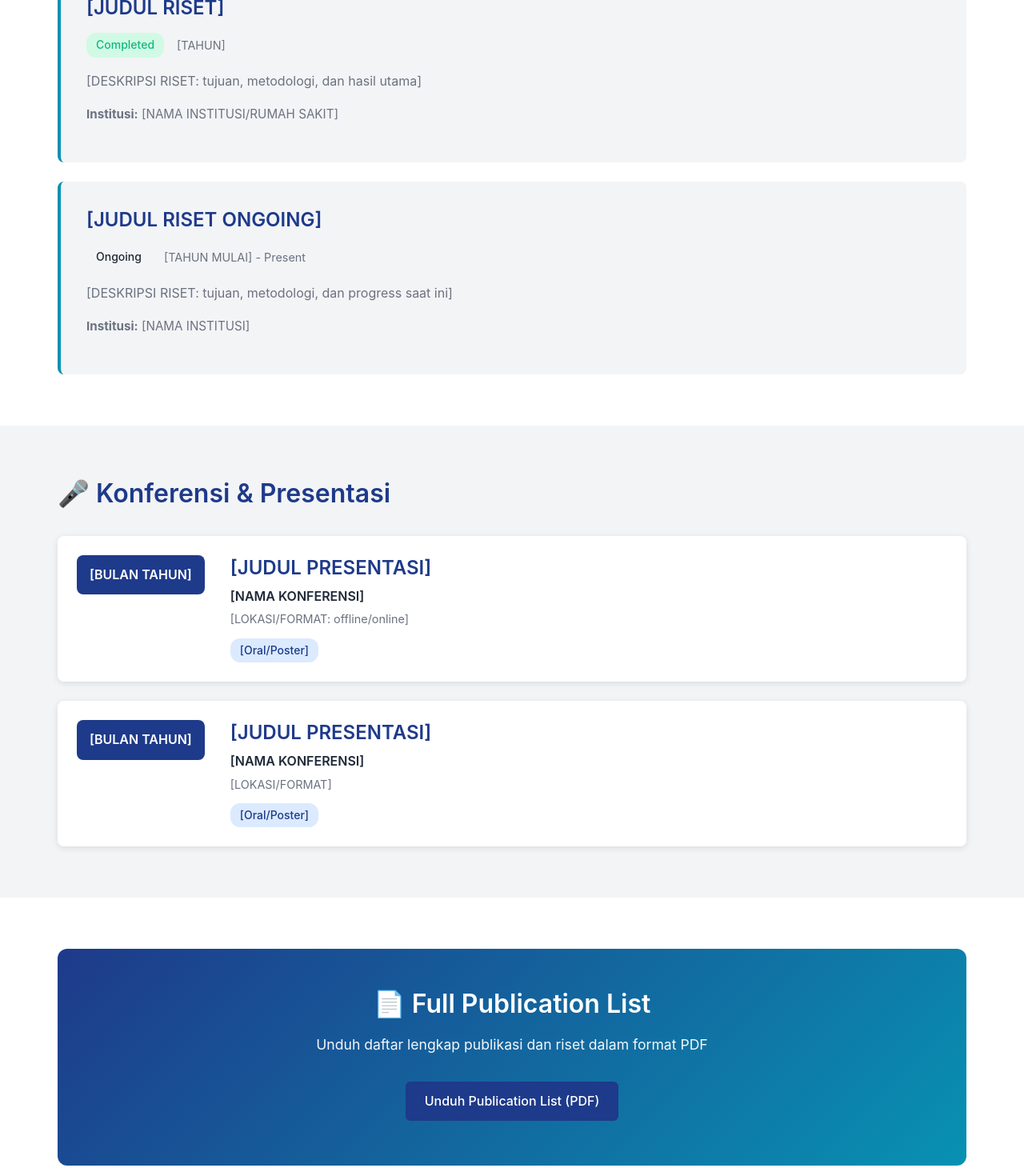
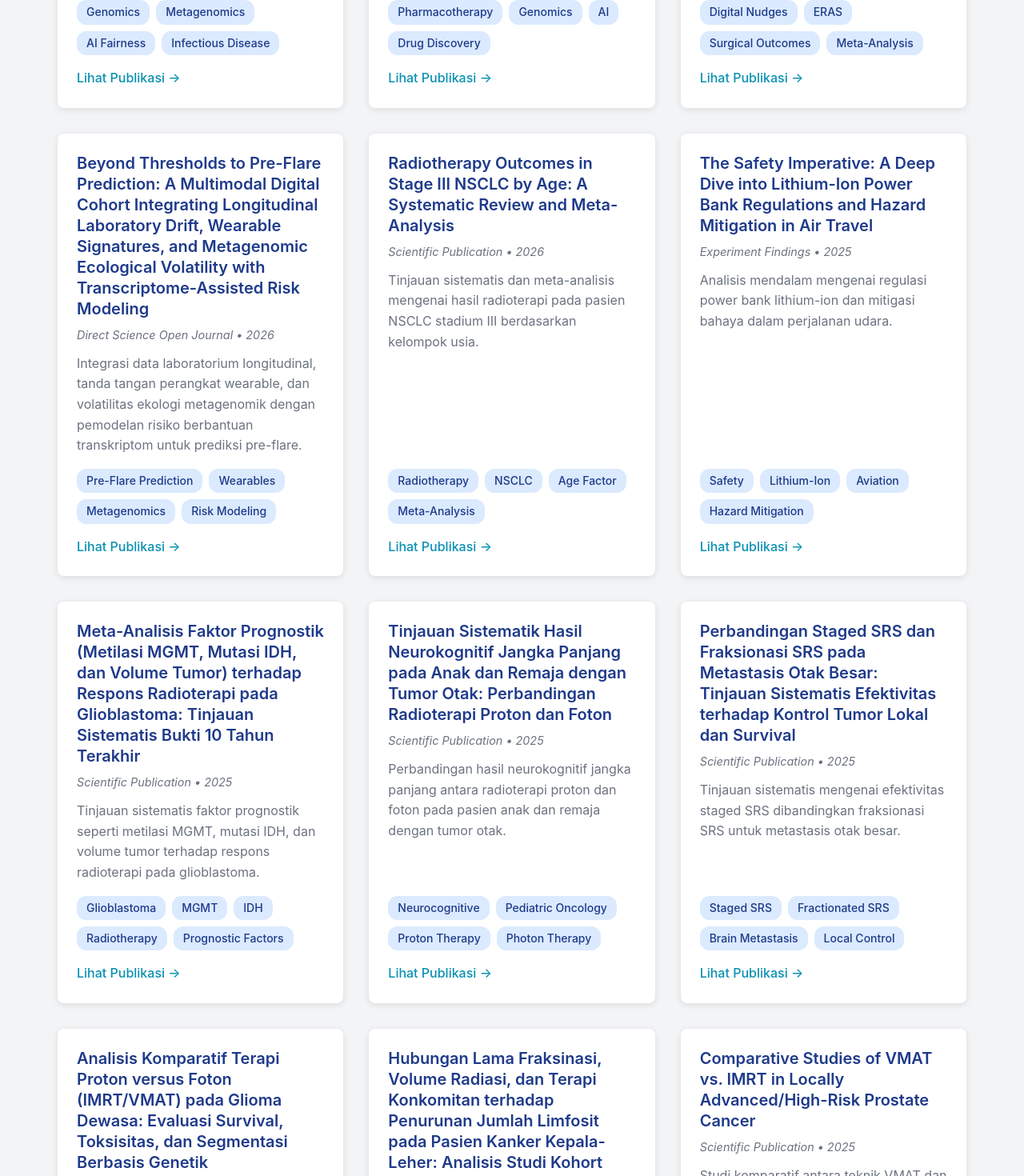
Before and after one commit to sobri3195/LPDP-Onkrad-Sobri, a React (Vite) app: page /publications in a window 1280 px wide. Shown: the part 960-2430 px from the top of the page at 80% size. Built offline with nearby package versions, Linux system fonts and the light colour scheme.

Commit message:
Add new publications and research items to portfolio

```diff
--- a/src/data/publications.json
+++ b/src/data/publications.json
@@ -1,11 +1,164 @@
 [
   {
-    "title": "[JUDUL PUBLIKASI]",
-    "journal": "[NAMA JURNAL]",
-    "year": "[TAHUN]",
-    "description": "Ringkasan singkat publikasi: tujuan riset, metodologi, dan hasil utama.",
-    "tags": ["[Topik 1]", "[Topik 2]", "[Metodologi]"],
-    "doi": "https://doi.org/[DOI_NUMBER]",
+    "type": "journal",
+    "title": "When Genes Meet Environmental Shocks: A Spatiotemporal Cohort Linking Pathogen Phylogenetics, Metagenomic Ecology, and Triage Algorithm Fairness Drift to Predict Incident Cardiometabolic and Infectious Outcomes",
+    "journal": "Scientific Publication",
+    "year": "2026",
+    "description": "Penelitian kohort spasiotemporal yang menghubungkan filogenetika patogen, ekologi metagenomik, dan pergeseran keadilan algoritma triase untuk memprediksi hasil kardiometabolik dan infeksi.",
+    "tags": ["Genomics", "Metagenomics", "AI Fairness", "Infectious Disease"],
+    "doi": "#",
+    "status": "Published"
+  },
+  {
+    "type": "journal",
+    "title": "Sequence Matters in Real-World Pharmacotherapy: Medication Switching Trajectories, Genomic/Transcriptomic Assembly Signatures, and AI-Driven Drug Discovery for Predicting Adverse Outcomes in a Digital Cohort",
+    "journal": "Journal of Innovation & Knowledge",
+    "year": "2026",
+    "description": "Studi tentang lintasan penggantian obat, tanda tangan perakitan genomik/transkriptomik, dan penemuan obat berbasis AI untuk memprediksi hasil buruk dalam kohort digital.",
+    "tags": ["Pharmacotherapy", "Genomics", "AI", "Drug Discovery"],
+    "doi": "#",
+    "status": "Published"
+  },
+  {
+    "type": "journal",
+    "title": "Digital Nudges to Improve ERAS Compliance and Surgical Outcomes: A Systematic Review and Meta-Analysis",
+    "journal": "Direct Science Open Journal",
+    "year": "2026",
+    "description": "Tinjauan sistematis dan meta-analisis tentang penggunaan dorongan digital (digital nudges) untuk meningkatkan kepatuhan ERAS dan hasil pembedahan.",
+    "tags": ["Digital Nudges", "ERAS", "Surgical Outcomes", "Meta-Analysis"],
+    "doi": "#",
+    "status": "Published"
+  },
+  {
+    "type": "journal",
+    "title": "Beyond Thresholds to Pre-Flare Prediction: A Multimodal Digital Cohort Integrating Longitudinal Laboratory Drift, Wearable Signatures, and Metagenomic Ecological Volatility with Transcriptome-Assisted Risk Modeling",
+    "journal": "Direct Science Open Journal",
+    "year": "2026",
+    "description": "Integrasi data laboratorium longitudinal, tanda tangan perangkat wearable, dan volatilitas ekologi metagenomik dengan pemodelan risiko berbantuan transkriptom untuk prediksi pre-flare.",
+    "tags": ["Pre-Flare Prediction", "Wearables", "Metagenomics", "Risk Modeling"],
+    "doi": "#",
+    "status": "Published"
+  },
+  {
+    "type": "journal",
+    "title": "Radiotherapy Outcomes in Stage III NSCLC by Age: A Systematic Review and Meta-Analysis",
+    "journal": "Scientific Publication",
+    "year": "2026",
+    "description": "Tinjauan sistematis dan meta-analisis mengenai hasil radioterapi pada pasien NSCLC stadium III berdasarkan kelompok usia.",
+    "tags": ["Radiotherapy", "NSCLC", "Age Factor", "Meta-Analysis"],
+    "doi": "#",
+    "status": "Published"
+  },
+  {
+    "type": "conference",
+    "title": "Di Balik Citra PET/CT: Validasi Meta- Analitis Radiomik sebagai Panduan Presisi dan Prediktor Outcome pada NSCLC Potensi Radiomik dalam Meningkatkan Akurasi dan Konsistensi Penentuan Volume Target",
+    "journal": "Conference Paper",
+    "year": "2026",
+    "date": "Januari 2026",
+    "description": "Validasi meta-analitis radiomik sebagai panduan presisi dan prediktor hasil pada NSCLC serta potensinya dalam penentuan volume target.",
+    "tags": ["PET/CT", "Radiomics", "NSCLC", "Target Volume"],
+    "doi": "#",
+    "status": "Published"
+  },
+  {
+    "type": "other",
+    "title": "The Safety Imperative: A Deep Dive into Lithium-Ion Power Bank Regulations and Hazard Mitigation in Air Travel",
+    "journal": "Experiment Findings",
+    "year": "2025",
+    "description": "Analisis mendalam mengenai regulasi power bank lithium-ion dan mitigasi bahaya dalam perjalanan udara.",
+    "tags": ["Safety", "Lithium-Ion", "Aviation", "Hazard Mitigation"],
+    "doi": "#",
+    "status": "Published"
+  },
+  {
+    "type": "journal",
+    "title": "Meta-Analisis Faktor Prognostik (Metilasi MGMT, Mutasi IDH, dan Volume Tumor) terhadap Respons Radioterapi pada Glioblastoma: Tinjauan Sistematis Bukti 10 Tahun Terakhir",
+    "journal": "Scientific Publication",
+    "year": "2025",
+    "description": "Tinjauan sistematis faktor prognostik seperti metilasi MGMT, mutasi IDH, dan volume tumor terhadap respons radioterapi pada glioblastoma.",
+    "tags": ["Glioblastoma", "MGMT", "IDH", "Radiotherapy", "Prognostic Factors"],
+    "doi": "#",
+    "status": "Published"
+  },
+  {
+    "type": "journal",
+    "title": "Tinjauan Sistematik Hasil Neurokognitif Jangka Panjang pada Anak dan Remaja dengan Tumor Otak: Perbandingan Radioterapi Proton dan Foton",
+    "journal": "Scientific Publication",
+    "year": "2025",
+    "description": "Perbandingan hasil neurokognitif jangka panjang antara radioterapi proton dan foton pada pasien anak dan remaja dengan tumor otak.",
+    "tags": ["Neurocognitive", "Pediatric Oncology", "Proton Therapy", "Photon Therapy"],
+    "doi": "#",
+    "status": "Published"
+  },
+  {
+    "type": "conference",
+    "title": "Analisis Komprehensif Efektivitas Radiosurgery Stereotaktik (SRS/SBRT) vs. Radiotherapy Seluruh Otak (WBRT) pada Metastasis Otak Terbatas Berdasarkan Kelompok Usia",
+    "journal": "Conference Paper",
+    "year": "2025",
+    "date": "Desember 2025",
+    "description": "Studi komparatif efektivitas SRS/SBRT dibandingkan WBRT pada pasien dengan metastasis otak terbatas.",
+    "tags": ["SRS", "SBRT", "WBRT", "Brain Metastasis"],
+    "doi": "#",
+    "status": "Published"
+  },
+  {
+    "type": "journal",
+    "title": "Perbandingan Staged SRS dan Fraksionasi SRS pada Metastasis Otak Besar: Tinjauan Sistematis Efektivitas terhadap Kontrol Tumor Lokal dan Survival",
+    "journal": "Scientific Publication",
+    "year": "2025",
+    "description": "Tinjauan sistematis mengenai efektivitas staged SRS dibandingkan fraksionasi SRS untuk metastasis otak besar.",
+    "tags": ["Staged SRS", "Fractionated SRS", "Brain Metastasis", "Local Control"],
+    "doi": "#",
+    "status": "Published"
+  },
+  {
+    "type": "journal",
+    "title": "Analisis Komparatif Terapi Proton versus Foton (IMRT/VMAT) pada Glioma Dewasa: Evaluasi Survival, Toksisitas, dan Segmentasi Berbasis Genetik",
+    "journal": "Scientific Publication",
+    "year": "2025",
+    "description": "Evaluasi survival dan toksisitas pada terapi proton vs foton untuk glioma dewasa dengan mempertimbangkan segmentasi genetik.",
+    "tags": ["Proton Therapy", "IMRT", "VMAT", "Glioma", "Genetics"],
+    "doi": "#",
+    "status": "Published"
+  },
+  {
+    "type": "journal",
+    "title": "Hubungan Lama Fraksinasi, Volume Radiasi, dan Terapi Konkomitan terhadap Penurunan Jumlah Limfosit pada Pasien Kanker Kepala-Leher: Analisis Studi Kohort Prospektif",
+    "journal": "Scientific Publication",
+    "year": "2025",
+    "description": "Studi kohort prospektif yang menganalisis dampak parameter radioterapi terhadap penurunan limfosit pada kanker kepala-leher.",
+    "tags": ["Radiotherapy", "Lymphocytes", "Head and Neck Cancer", "Prospective Study"],
+    "doi": "#",
+    "status": "Published"
+  },
+  {
+    "type": "other",
+    "title": "Comparative Studies of VMAT vs. IMRT in Locally Advanced/High-Risk Prostate Cancer",
+    "journal": "Scientific Publication",
+    "year": "2025",
+    "description": "Studi komparatif antara teknik VMAT dan IMRT pada kasus kanker prostat risiko tinggi.",
+    "tags": ["VMAT", "IMRT", "Prostate Cancer"],
+    "doi": "#",
+    "status": "Published"
+  },
+  {
+    "type": "journal",
+    "title": "A Systematic Review and Meta-Analysis Comparing Volumetric Modulated Arc Therapy (VMAT) and Intensity-Modulated Radiotherapy (IMRT) for Locally Advanced Prostate Cancer",
+    "journal": "Scientific Publication",
+    "year": "2025",
+    "description": "Meta-analisis membandingkan efektivitas dan toksisitas VMAT vs IMRT pada kanker prostat stadium lanjut.",
+    "tags": ["VMAT", "IMRT", "Prostate Cancer", "Meta-Analysis"],
+    "doi": "#",
+    "status": "Published"
+  },
+  {
+    "type": "journal",
+    "title": "A Systematic Review and Meta-Analysis of Zero-Trust Architecture Adoption: Quantifying Reduction in Lateral Movement Attacks and Mean Time to Detection Across Enterprise Networks",
+    "journal": "Scientific Publication",
+    "year": "2025",
+    "description": "Analisis kuantitatif dampak adopsi arsitektur Zero-Trust terhadap pengurangan serangan lateral dan waktu deteksi.",
+    "tags": ["Zero-Trust", "Cybersecurity", "Network Security", "Meta-Analysis"],
+    "doi": "#",
     "status": "Published"
   }
 ]
--- a/src/pages/Home.jsx
+++ b/src/pages/Home.jsx
@@ -52,7 +52,7 @@ function Home() {
               <div className="stat-label">Tahun Pengalaman</div>
             </div>
             <div className="stat-card animate-scaleIn">
-              <div className="stat-number">[X]</div>
+              <div className="stat-number">16</div>
               <div className="stat-label">Publikasi Ilmiah</div>
             </div>
             <div className="stat-card animate-scaleIn">
@@ -60,7 +60,7 @@ function Home() {
               <div className="stat-label">Sertifikat Pelatihan</div>
             </div>
             <div className="stat-card animate-scaleIn">
-              <div className="stat-number">[X]</div>
+              <div className="stat-number">10</div>
               <div className="stat-label">Proyek Kesehatan</div>
             </div>
           </div>
--- a/src/pages/Publications.jsx
+++ b/src/pages/Publications.jsx
@@ -18,7 +18,7 @@ function Publications() {
         <div className="container">
           <h2>📚 Publikasi Ilmiah</h2>
           <div className="grid grid-2">
-            {publicationsData.map((pub, index) => (
+            {publicationsData.filter(pub => pub.type === 'journal' || pub.type === 'other').map((pub, index) => (
               <Card
                 key={index}
                 title={pub.title}
@@ -32,45 +32,9 @@ function Publications() {
           </div>
           {publicationsData.length === 0 && (
             <p className="empty-state">
-              Belum ada publikasi yang ditambahkan. Silakan edit file
-              <code>src/data/publications.json</code> untuk menambahkan publikasi Anda.
+              Belum ada publikasi yang ditambahkan.
             </p>
           )}
-        </div>
-      </section>
-
-      <section className="section research-section">
-        <div className="container">
-          <h2>🔬 Riset Ongoing/Completed</h2>
-          <div className="research-list">
-            <div className="research-card">
-              <h3>[JUDUL RISET]</h3>
-              <p className="research-status">
-                <span className="badge badge-success">Completed</span>
-                <span className="research-year">[TAHUN]</span>
-              </p>
-              <p className="research-description">
-                [DESKRIPSI RISET: tujuan, metodologi, dan hasil utama]
-              </p>
-              <p className="research-institution">
-                <strong>Institusi:</strong> [NAMA INSTITUSI/RUMAH SAKIT]
-              </p>
-            </div>
-
-            <div className="research-card">
-              <h3>[JUDUL RISET ONGOING]</h3>
-              <p className="research-status">
-                <span className="badge">Ongoing</span>
-                <span className="research-year">[TAHUN MULAI] - Present</span>
-              </p>
-              <p className="research-description">
-                [DESKRIPSI RISET: tujuan, metodologi, dan progress saat ini]
-              </p>
-              <p className="research-institution">
-                <strong>Institusi:</strong> [NAMA INSTITUSI]
-              </p>
-            </div>
-          </div>
         </div>
       </section>
 
@@ -78,25 +42,20 @@ function Publications() {
         <div className="container">
           <h2>🎤 Konferensi & Presentasi</h2>
           <div className="conference-list">
-            <div className="conference-item">
-              <div className="conference-date">[BULAN TAHUN]</div>
-              <div className="conference-content">
-                <h3>[JUDUL PRESENTASI]</h3>
-                <p className="conference-name">[NAMA KONFERENSI]</p>
-                <p className="conference-location">[LOKASI/FORMAT: offline/online]</p>
-                <span className="badge badge-primary">[Oral/Poster]</span>
+            {publicationsData.filter(pub => pub.type === 'conference').map((pub, index) => (
+              <div className="conference-item" key={index}>
+                <div className="conference-date">{pub.date || pub.year}</div>
+                <div className="conference-content">
+                  <h3>{pub.title}</h3>
+                  <p className="conference-name">{pub.journal}</p>
+                  <p className="conference-location">{pub.description}</p>
+                  <span className="badge badge-primary">Oral Presentation</span>
+                </div>
               </div>
-            </div>
-
-            <div className="conference-item">
-              <div className="conference-date">[BULAN TAHUN]</div>
-              <div className="conference-content">
-                <h3>[JUDUL PRESENTASI]</h3>
-                <p className="conference-name">[NAMA KONFERENSI]</p>
-                <p className="conference-location">[LOKASI/FORMAT]</p>
-                <span className="badge badge-primary">[Oral/Poster]</span>
-              </div>
-            </div>
+            ))}
+            {publicationsData.filter(pub => pub.type === 'conference').length === 0 && (
+               <p>Belum ada presentasi konferensi.</p>
+            )}
           </div>
         </div>
       </section>
```
